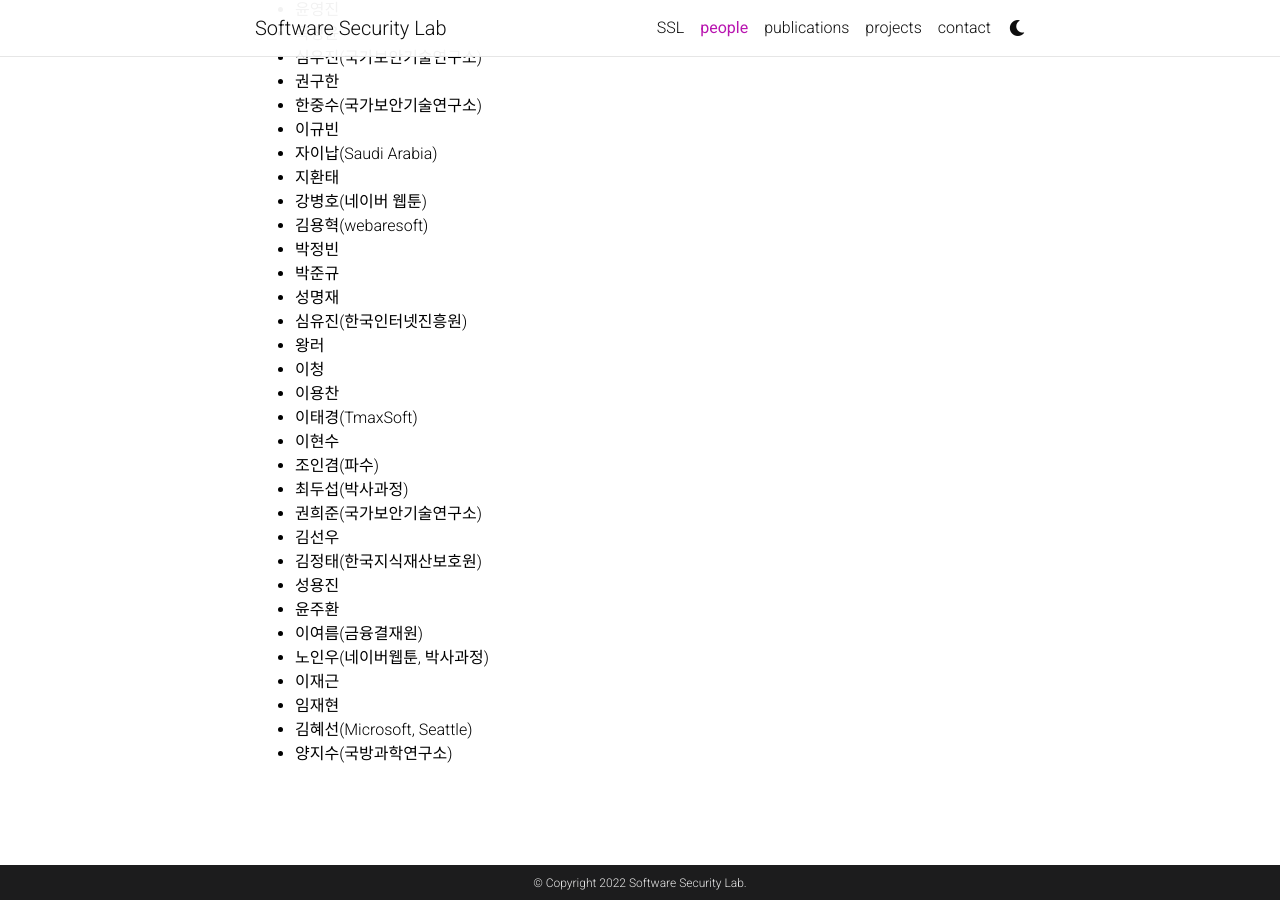
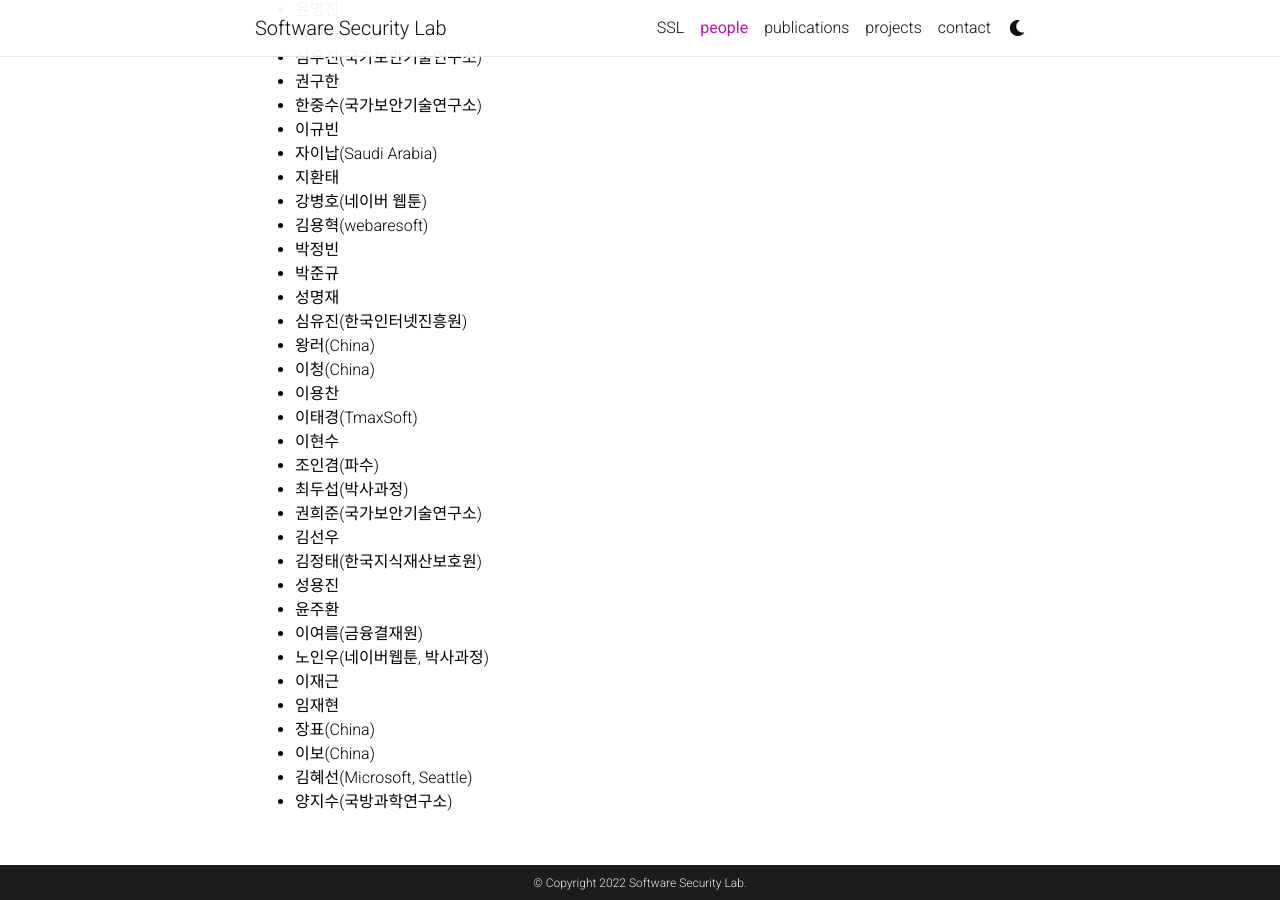
Before and after one commit to softwareseclab/softwareseclab.github.io, a Jekyll site: the page built from _pages/people.md, in a window 1280 px wide and 900 px high, scrolled down 2384 px. Built offline with Jekyll 4.4.1, drawn with Linux system fonts in a browser that asks for light colours; comment, search, counter and statistics services are not loaded; a style sheet for code colours, icons or effects is not loaded.

Commit message:
Update people

```diff
--- a/_pages/people.md
+++ b/_pages/people.md
@@ -121,8 +121,8 @@ nav_order: 1
 - 박준규
 - 성명재
 - 심유진(한국인터넷진흥원)
-- 왕러
-- 이청
+- 왕러(China)
+- 이청(China)
 - 이용찬
 - 이태경(TmaxSoft)
 - 이현수
@@ -137,5 +137,7 @@ nav_order: 1
 - 노인우(네이버웹툰, 박사과정)
 - 이재근
 - 임재현
+- 장표(China)
+- 이보(China)
 - 김혜선(Microsoft, Seattle)
 - 양지수(국방과학연구소)
```
